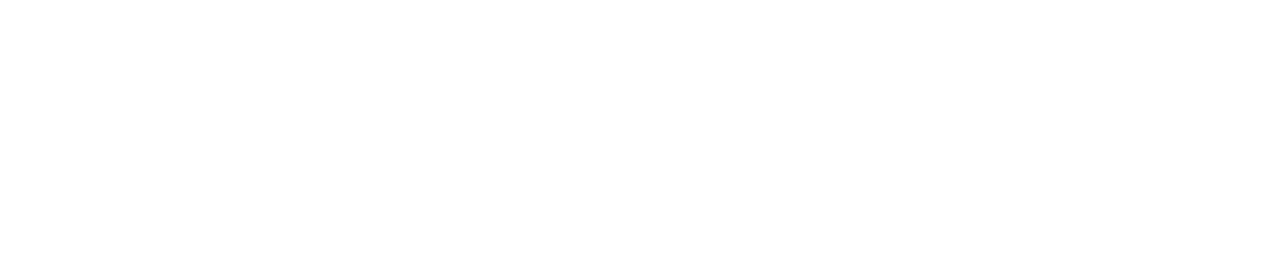
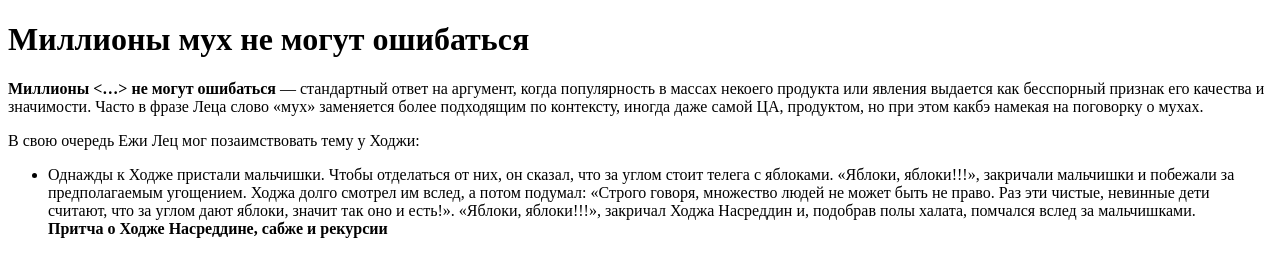
Before and after one commit to dardallin/HTMLLesson1, a plain HTML site: page index.html in a window 1280 px wide. Drawn offline with Linux system fonts and the light colour scheme.

Commit message:
Сделал верстку страницы из интернета

```diff
--- a/index.html
+++ b/index.html
@@ -8,6 +8,27 @@
     <title>Моя первая страница</title>
 </head>
 <body>
+    <h1>Миллионы мух не могут ошибаться</h1>
+    <p><b>Миллионы <…> не могут ошибаться</b> — стандартный ответ на аргумент, когда популярность в массах некоего
+        продукта или явления выдается как бесспорный признак его качества и значимости. Часто в фразе Леца
+        слово «мух» заменяется более подходящим по контексту, иногда даже самой ЦА, продуктом, но при этом
+        какбэ намекая на поговорку о мухах.</p>
+    <p>В свою очередь Ежи Лец мог позаимствовать тему у Ходжи:</p>
+    <ul>
+        <li>
+            Однажды к Ходже пристали мальчишки.
+            Чтобы отделаться от них, он сказал, что за углом стоит телега с яблоками.
+            <q>Яблоки, яблоки!!!</q>, закричали мальчишки и побежали за предполагаемым угощением.
+            Ходжа долго смотрел им вслед, а потом подумал: «Строго говоря, множество людей не может быть не право.
+            Раз эти чистые, невинные дети считают, что за углом дают яблоки, значит так оно и есть!». «Яблоки,
+            яблоки!!!», закричал Ходжа Насреддин и, подобрав полы халата, помчался вслед за мальчишками.
+
+        </li>
+        <b>
+            Притча о Ходже Насреддине, сабже и рекурсии
+        </b>
+    </ul>
+
 
 </body>
 </html>
```
